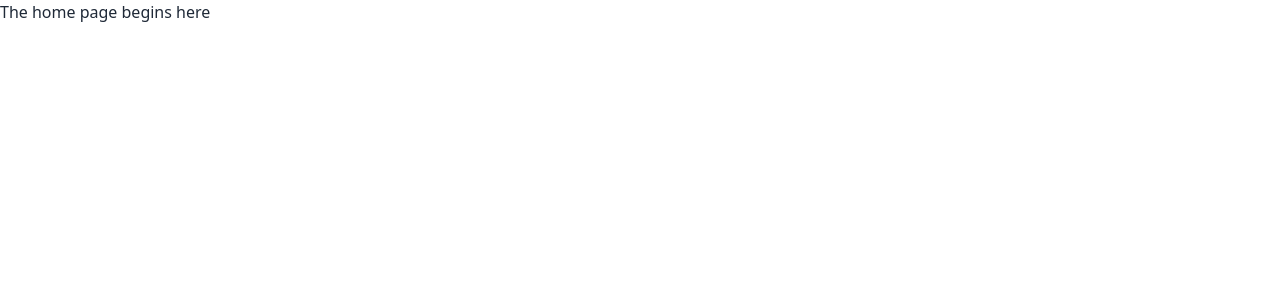
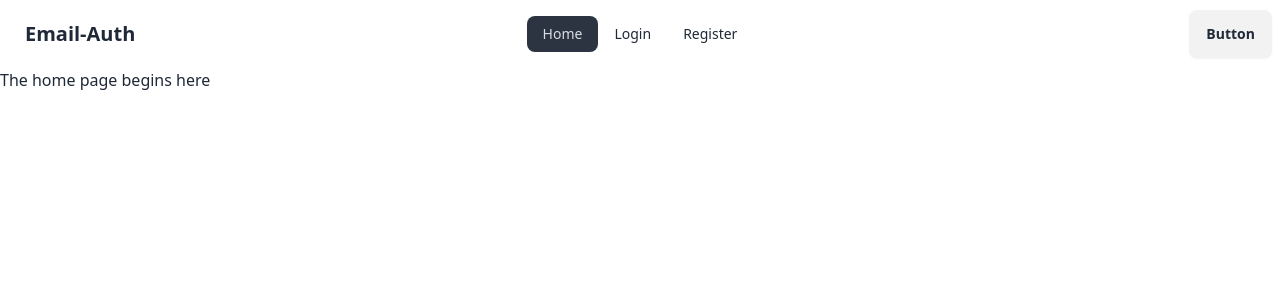
Before and after one commit to GGTuran/email-auth, a React (Vite) app: page / in a window 1280 px wide. Shown: the top 300 px of the page. Built offline with nearby package versions, Linux system fonts and the light colour scheme.

Commit message:
navbar added

```diff
--- /dev/null
+++ b/src/Component/Header/Header.jsx
@@ -0,0 +1,38 @@
+import { NavLink } from "react-router-dom";
+
+
+const Header = () => {
+
+    const navLinks = <>
+         <li><NavLink to="/">Home</NavLink></li>
+         <li><NavLink to="/login">Login</NavLink></li>
+          <li><NavLink to="/register">Register</NavLink></li>
+    </>
+
+
+    return (
+        <div className="navbar bg-base-100">
+        <div className="navbar-start">
+          <div className="dropdown">
+            <div tabIndex={0} role="button" className="btn btn-ghost lg:hidden">
+              <svg xmlns="http://www.w3.org/2000/svg" className="h-5 w-5" fill="none" viewBox="0 0 24 24" stroke="currentColor"><path strokeLinecap="round" strokeLinejoin="round" strokeWidth="2" d="M4 6h16M4 12h8m-8 6h16" /></svg>
+            </div>
+            <ul tabIndex={0} className="menu menu-sm dropdown-content mt-3 z-[1] p-2 shadow bg-base-100 rounded-box w-52">
+              {navLinks}
+            </ul>
+          </div>
+          <a className="btn btn-ghost text-xl">Email-Auth</a>
+        </div>
+        <div className="navbar-center hidden lg:flex">
+          <ul className="menu menu-horizontal px-1">
+           {navLinks}
+          </ul>
+        </div>
+        <div className="navbar-end">
+          <a className="btn">Button</a>
+        </div>
+      </div>
+    );
+};
+
+export default Header;
--- a/src/Component/Root/Root.jsx
+++ b/src/Component/Root/Root.jsx
@@ -1,9 +1,11 @@
 import { Outlet } from "react-router-dom";
+import Header from "../Header/Header";
 
 
 const Root = () => {
     return (
         <div>
+            <Header></Header>
             <Outlet></Outlet>
         </div>
     );
```
